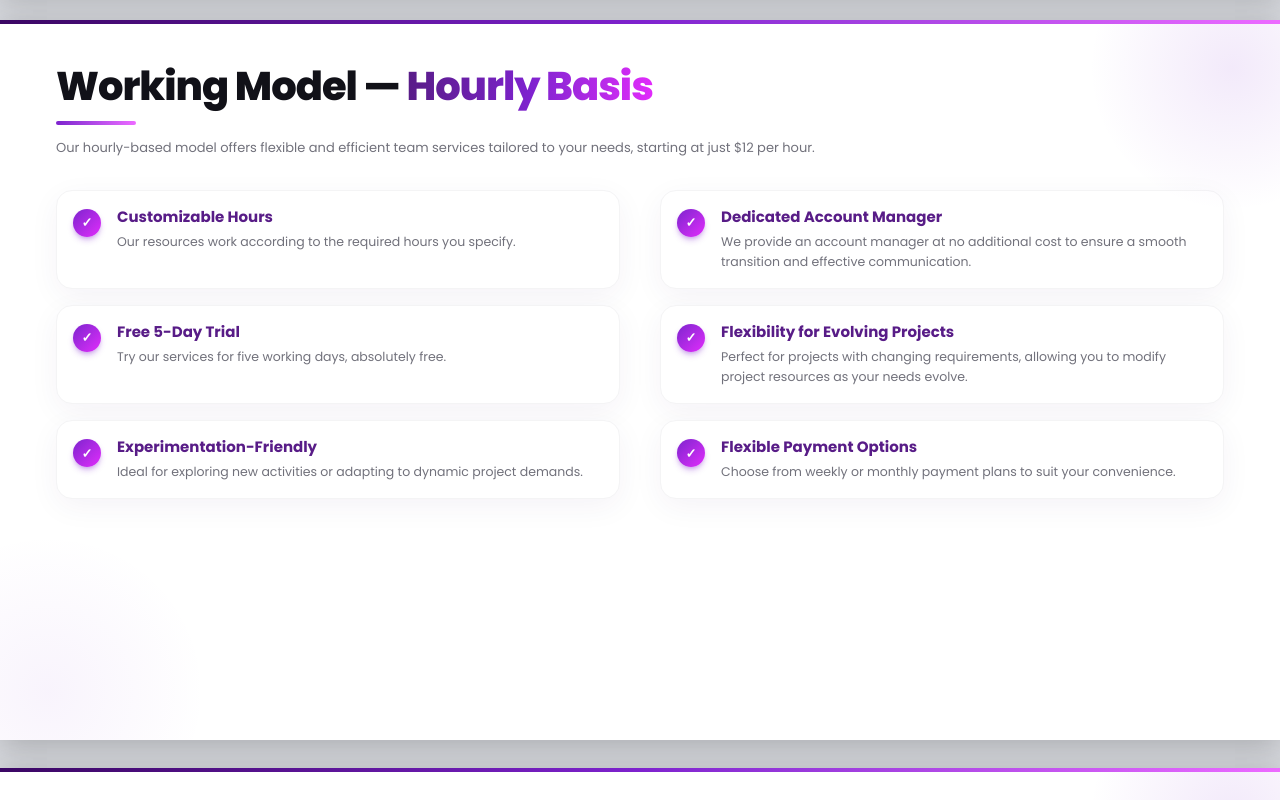
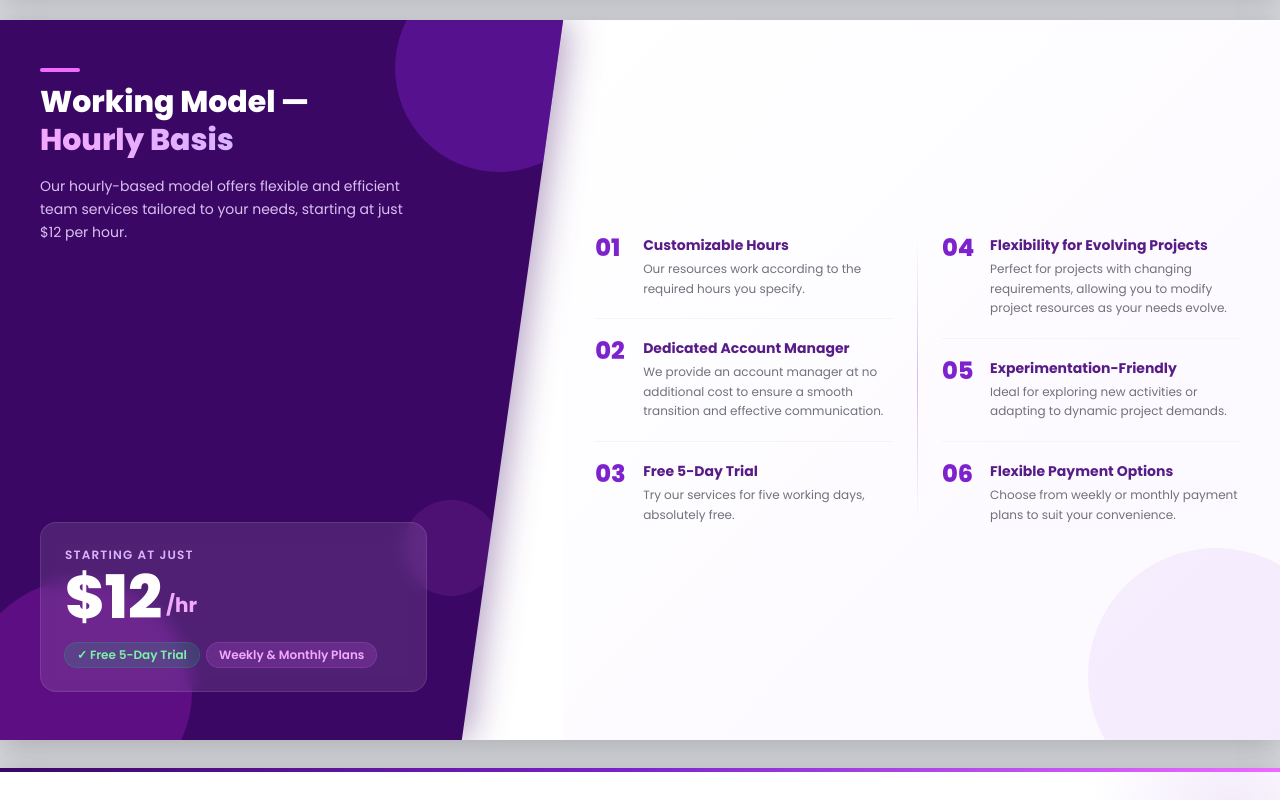
Before and after one commit to nirmalmhjr/brochure-plex-bit, a React (Vite) app: page / in a window 1280 px wide. Shown: the part 10480-11280 px from the top of the page. Built offline with nearby package versions, Linux system fonts and the light colour scheme.

Commit message:
feat: add HourlyModelPage component and added in main page

```diff
--- a/src/App.tsx
+++ b/src/App.tsx
@@ -10,6 +10,7 @@ import CertificationsPage from "./components/templates/CertificationsPage";
 import RecognitionPage from "./components/templates/RecognitionPage";
 import CategoryLogoPage from "./components/templates/CategoryLogoPage";
 import ChecklistPage from "./components/templates/ChecklistPage";
+import HourlyModelPage from "./components/templates/HourlyModelPage";
 import StatsPage from "./components/templates/StatsPage";
 import ProjectHighlightPage from "./components/templates/ProjectHighlightPage";
 import CaseStudyPage from "./components/templates/CaseStudyPage";
@@ -176,7 +177,7 @@ const pages: ReactElement<{ pageNumber?: number }>[] = [
   //   columns={1}
   // />,
 
-  <ChecklistPage
+  <HourlyModelPage
     key="hourly-model"
     title={hourlyModel.title}
     highlight={hourlyModel.highlight}
--- /dev/null
+++ b/src/components/templates/HourlyModelPage.tsx
@@ -0,0 +1,126 @@
+import Page, { type PageProps } from "../layout/Page";
+import type { ChecklistItem } from "./ChecklistPage";
+
+interface HourlyModelPageProps extends Pick<PageProps, "pageNumber"> {
+  title: string;
+  highlight: string;
+  intro: string;
+  startingPrice?: string;
+  items: ChecklistItem[];
+}
+
+export default function HourlyModelPage({
+  pageNumber,
+  title,
+  highlight,
+  intro,
+  startingPrice = "$12",
+  items,
+}: HourlyModelPageProps) {
+  const left = items.slice(0, 3);
+  const right = items.slice(3);
+
+  return (
+    <Page pageNumber={pageNumber} showAccent={false}>
+      <div className="flex h-full">
+        {/* ── Left panel — diagonal cut ──
+            box-shadow is clipped by clip-path, so use filter:drop-shadow on wrapper */}
+        <div
+          className="z-10 flex-shrink-0"
+          style={{
+            width: "44%",
+            filter: "drop-shadow(6px 0 18px rgba(59,7,100,0.4))",
+          }}
+        >
+          <div
+            className="relative flex h-full flex-col justify-between bg-brand-deep px-10 py-12"
+            style={{ clipPath: "polygon(0 0, 100% 0, 82% 100%, 0 100%)" }}
+          >
+            {/* decorative blobs */}
+            <div className="pointer-events-none absolute -right-10 -top-14 size-52 rounded-full bg-brand/40" />
+            <div className="pointer-events-none absolute -bottom-16 -left-8 size-56 rounded-full bg-fuchsia-500/20" />
+            <div className="pointer-events-none absolute bottom-36 right-16 size-24 rounded-full bg-fuchsia-400/10" />
+
+            {/* heading */}
+            <div className="relative z-10 pr-24">
+              <div className="mb-3 h-1 w-10 rounded-full bg-fuchsia-400" />
+              <h1 className="text-3xl font-black leading-tight text-white">
+                {title}
+                <br />
+                <span className="bg-gradient-to-r from-fuchsia-300 to-purple-300 bg-clip-text text-transparent">
+                  {highlight}
+                </span>
+              </h1>
+              <p className="mt-4 text-sm leading-relaxed text-purple-200/90">{intro}</p>
+            </div>
+
+            {/* price callout */}
+            <div className="relative z-10 pr-24">
+              <div className="rounded-2xl border border-white/10 bg-white/10 p-6 backdrop-blur-sm">
+                <p className="text-xs font-semibold uppercase tracking-widest text-purple-300">
+                  Starting at just
+                </p>
+                <div className="mt-1 flex items-end gap-1 leading-none">
+                  <span className="text-6xl font-black text-white">{startingPrice}</span>
+                  <span className="mb-2 text-xl font-bold text-fuchsia-300">/hr</span>
+                </div>
+                <div className="mt-4 flex flex-wrap gap-2">
+                  <span className="rounded-full bg-green-400/15 px-3 py-1 text-xs font-semibold text-green-300 ring-1 ring-green-400/30">
+                    ✓ Free 5-Day Trial
+                  </span>
+                  <span className="rounded-full bg-fuchsia-400/15 px-3 py-1 text-xs font-semibold text-fuchsia-300 ring-1 ring-fuchsia-400/30">
+                    Weekly &amp; Monthly Plans
+                  </span>
+                </div>
+              </div>
+            </div>
+          </div>
+        </div>
+
+        {/* ── Right panel — numbered horizontal rows ── */}
+        <div className="relative flex flex-1 flex-col justify-center bg-gradient-to-br from-white to-brand-soft/30 py-10 pl-8 pr-10">
+          <div className="pointer-events-none absolute -bottom-16 -right-16 size-64 rounded-full bg-brand/5" />
+
+          <div className="flex gap-6">
+            {/* Left column */}
+            <div className="flex flex-1 flex-col divide-y divide-zinc-100">
+              {left.map((item, i) => (
+                <div key={item.title} className="flex items-start gap-4 py-5 first:pt-0 last:pb-0">
+                  <span className="w-8 shrink-0 text-2xl font-black leading-none text-brand">
+                    {String(i + 1).padStart(2, "0")}
+                  </span>
+                  <div>
+                    <p className="text-sm font-bold leading-snug text-brand-dark">{item.title}</p>
+                    {item.desc && (
+                      <p className="mt-1 text-xs leading-relaxed text-zinc-500">{item.desc}</p>
+                    )}
+                  </div>
+                </div>
+              ))}
+            </div>
+
+            {/* Center divider */}
+            <div className="w-px self-stretch bg-gradient-to-b from-transparent via-brand/30 to-transparent" />
+
+            {/* Right column */}
+            <div className="flex flex-1 flex-col divide-y divide-zinc-100">
+              {right.map((item, i) => (
+                <div key={item.title} className="flex items-start gap-4 py-5 first:pt-0 last:pb-0">
+                  <span className="w-8 shrink-0 text-2xl font-black leading-none text-brand">
+                    {String(i + 4).padStart(2, "0")}
+                  </span>
+                  <div>
+                    <p className="text-sm font-bold leading-snug text-brand-dark">{item.title}</p>
+                    {item.desc && (
+                      <p className="mt-1 text-xs leading-relaxed text-zinc-500">{item.desc}</p>
+                    )}
+                  </div>
+                </div>
+              ))}
+            </div>
+          </div>
+        </div>
+      </div>
+    </Page>
+  );
+}
```
